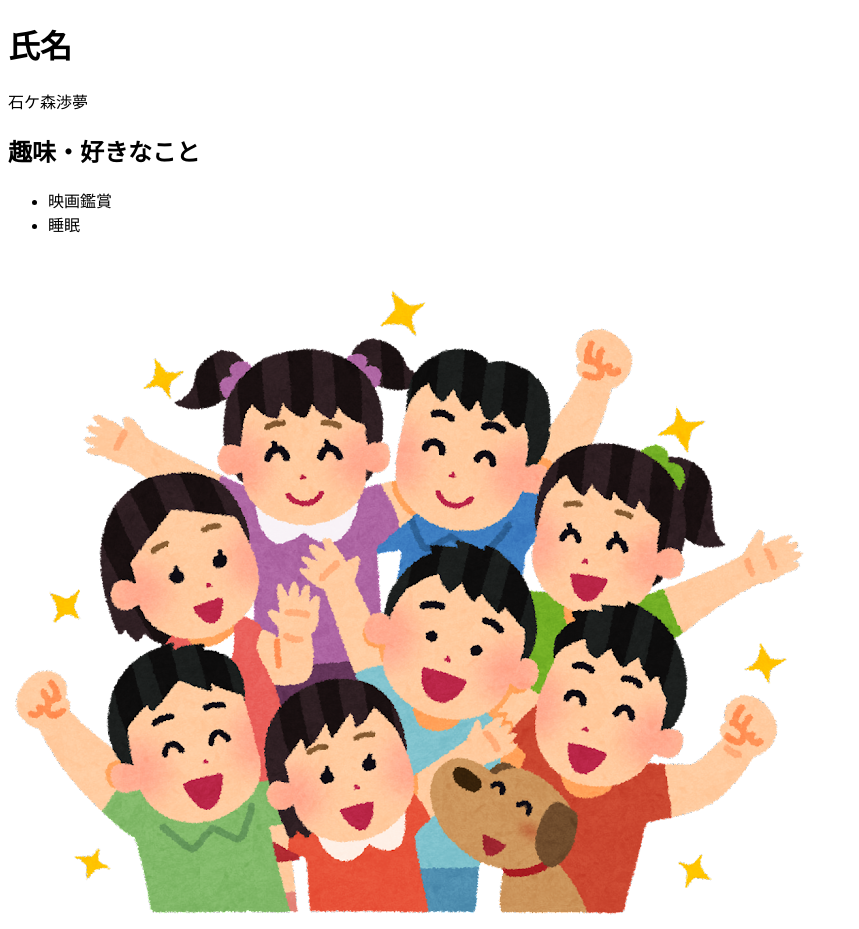
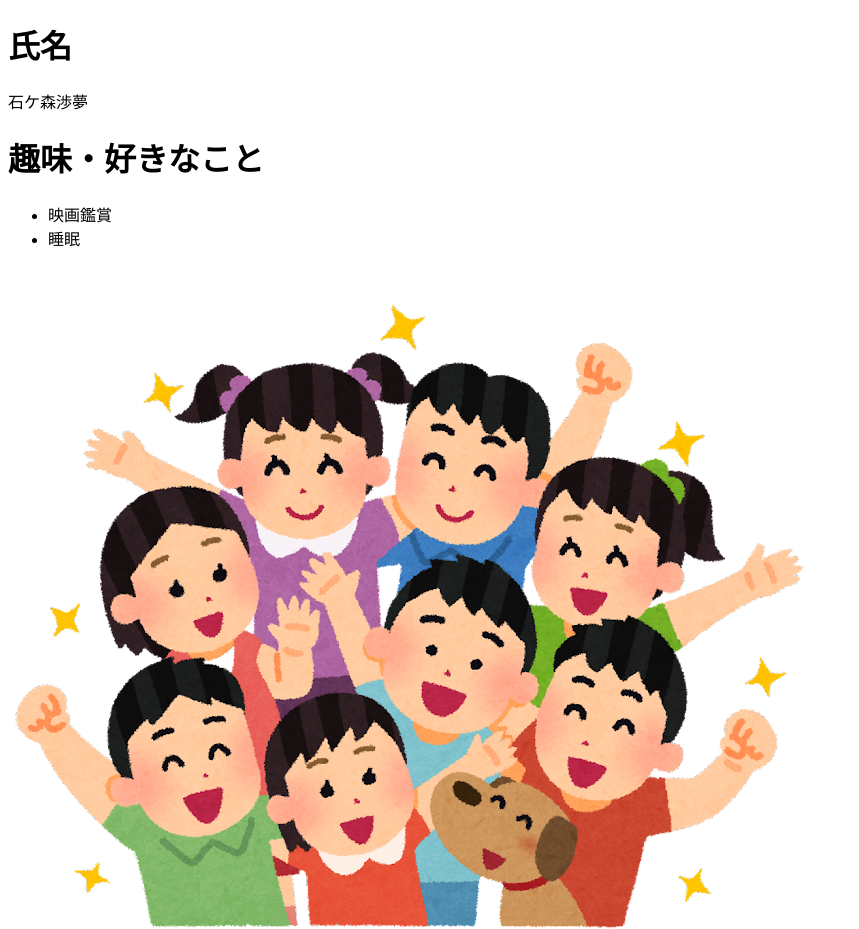
Before and after one commit to ishigamori-ayumu/webdesign-task, a plain HTML site: page profile/index.html in a window 1280 px wide. Shown: the whole page, without its empty margins (0-859 px from the left). Drawn offline with Linux system fonts and the light colour scheme.

Commit message:
課題の再提出

```diff
--- a/profile/index.html
+++ b/profile/index.html
@@ -1,17 +1,21 @@
 <!DOCTYPE html>
 <html>
+
+<head>
+    <title>自己紹介</title>
+</head>
+
 <body>
-<title>自己紹介</title>
-
     <h1>氏名</h1>
     <p>石ケ森渉夢</p>
-<h2>趣味・好きなこと</h2>
+    <h1>趣味・好きなこと</h1>
     <ul>
         <li>映画鑑賞</li>
         <li>睡眠</li>
     </ul>
 
-<img src="img/group_kids.png"alt="イラスト">
+    <img src="img/group_kids.png" alt="イラスト">
 
 </body>
+
 </html>
```
Lines whose indentation alone changed are shown as unchanged.
